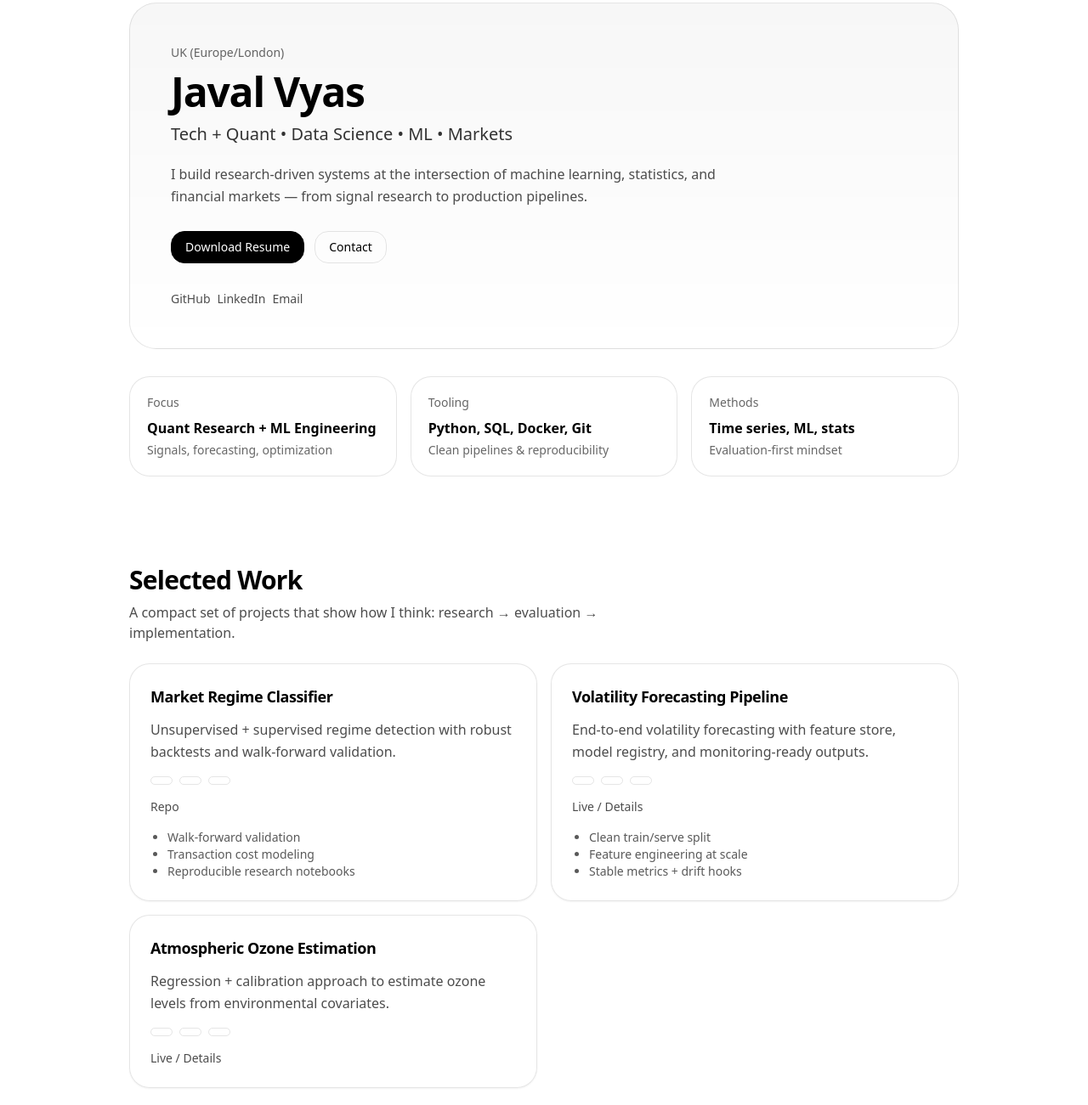
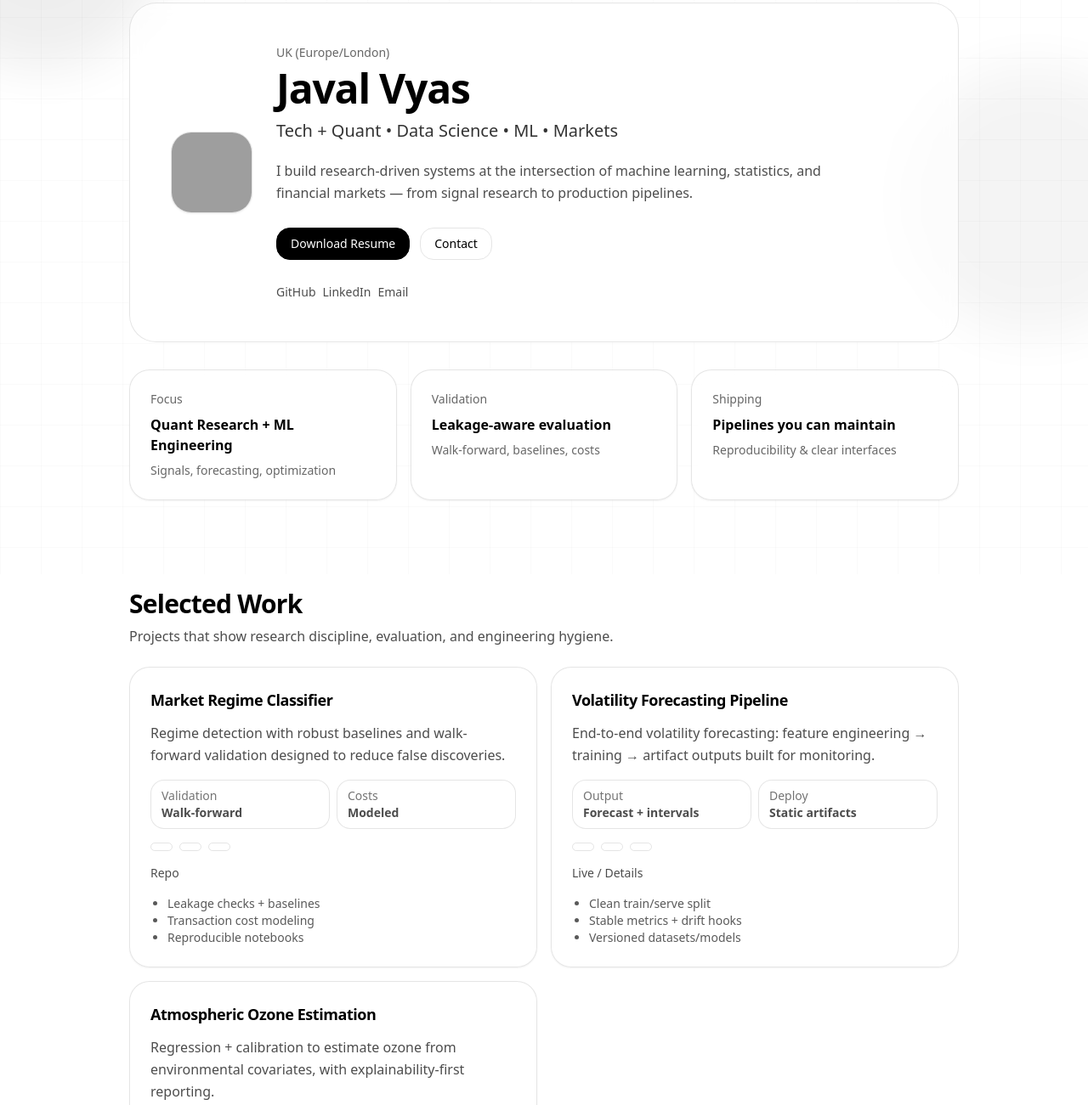
Before and after one commit to JavalVyas2000/javalvyas2000.github.io, an Astro site: page / in a window 1280 px wide. Shown: the part 124-1425 px from the top of the page at 85% size. Built offline with nearby package versions, Linux system fonts and the light colour scheme; Astro itself is replaced by a stand-in of ours; grey boxes are pictures that could not be loaded.

Commit message:
updating css

```diff
--- a/package.json
+++ b/package.json
@@ -11,7 +11,7 @@
     "check": "astro check"
   },
   "dependencies": {
-    "@astrojs/check": "^0.9.4",
+    "@astrojs/check": "^0.9.2",
     "@astrojs/sitemap": "^3.2.1",
     "astro": "^5.0.0",
     "typescript": "^5.6.3"
--- a/src/data/site.ts
+++ b/src/data/site.ts
@@ -1,3 +1,4 @@
+// FILE: src/data/site.ts
 export type Project = {
   title: string;
   blurb: string;
@@ -5,6 +6,7 @@ export type Project = {
   href?: string;
   repo?: string;
   highlights?: string[];
+  metrics?: { label: string; value: string }[]; // optional “impact” row
 };
 
 export type Writing = {
@@ -21,6 +23,7 @@ export type SiteData = {
   tagline: string;
   location?: string;
   email: string;
+  avatar?: string; // e.g. "/profile.jpg"
   socials: { label: string; href: string }[];
   ctas: { label: string; href: string; kind?: "primary" | "ghost" }[];
   highlights: { label: string; value: string; hint?: string }[];
@@ -36,60 +39,75 @@ export const site: SiteData = {
     "I build research-driven systems at the intersection of machine learning, statistics, and financial markets — from signal research to production pipelines.",
   location: "UK (Europe/London)",
   email: "your.email@example.com",
+  avatar: "/profile.jpg", // add this file to /public
+
   socials: [
     { label: "GitHub", href: "https://github.com/JavalVyas2000" },
     { label: "LinkedIn", href: "https://www.linkedin.com/in/your-link/" }
   ],
+
   ctas: [
     { label: "Download Resume", href: "/resume.pdf", kind: "primary" },
     { label: "Contact", href: "#contact", kind: "ghost" }
   ],
+
   highlights: [
     { label: "Focus", value: "Quant Research + ML Engineering", hint: "Signals, forecasting, optimization" },
-    { label: "Tooling", value: "Python, SQL, Docker, Git", hint: "Clean pipelines & reproducibility" },
-    { label: "Methods", value: "Time series, ML, stats", hint: "Evaluation-first mindset" }
+    { label: "Validation", value: "Leakage-aware evaluation", hint: "Walk-forward, baselines, costs" },
+    { label: "Shipping", value: "Pipelines you can maintain", hint: "Reproducibility & clear interfaces" }
   ],
+
   projects: [
     {
       title: "Market Regime Classifier",
-      blurb: "Unsupervised + supervised regime detection with robust backtests and walk-forward validation.",
+      blurb: "Regime detection with robust baselines and walk-forward validation designed to reduce false discoveries.",
       tags: ["Time Series", "ML", "Backtesting"],
       repo: "https://github.com/JavalVyas2000",
-      highlights: ["Walk-forward validation", "Transaction cost modeling", "Reproducible research notebooks"]
+      metrics: [
+        { label: "Validation", value: "Walk-forward" },
+        { label: "Costs", value: "Modeled" }
+      ],
+      highlights: ["Leakage checks + baselines", "Transaction cost modeling", "Reproducible notebooks"]
     },
     {
       title: "Volatility Forecasting Pipeline",
-      blurb: "End-to-end volatility forecasting with feature store, model registry, and monitoring-ready outputs.",
+      blurb: "End-to-end volatility forecasting: feature engineering → training → artifact outputs built for monitoring.",
       tags: ["Forecasting", "Pipelines", "MLOps"],
       href: "https://github.com/JavalVyas2000",
-      highlights: ["Clean train/serve split", "Feature engineering at scale", "Stable metrics + drift hooks"]
+      metrics: [
+        { label: "Output", value: "Forecast + intervals" },
+        { label: "Deploy", value: "Static artifacts" }
+      ],
+      highlights: ["Clean train/serve split", "Stable metrics + drift hooks", "Versioned datasets/models"]
     },
     {
       title: "Atmospheric Ozone Estimation",
-      blurb: "Regression + calibration approach to estimate ozone levels from environmental covariates.",
+      blurb: "Regression + calibration to estimate ozone from environmental covariates, with explainability-first reporting.",
       tags: ["Regression", "Modeling", "Explainability"],
       href: "https://github.com/JavalVyas2000"
     }
   ],
+
   writing: [
     {
       title: "Research Note: Evaluating Signals Without Fooling Yourself",
-      venue: "Blog / Notes",
+      venue: "Notes",
       year: "2026",
       href: "#",
-      blurb: "A practical guide to leakage, overfitting, and validation for time-series signals."
+      blurb: "Leakage, overfitting, and validation patterns for time-series signals."
     },
     {
       title: "Technical Memo: Feature Engineering for Volatility",
-      venue: "Internal-style memo",
+      venue: "Notes",
       year: "2026",
       href: "#",
-      blurb: "What works, what doesn’t, and how to measure it."
+      blurb: "Which features hold up under walk-forward evaluation (and why)."
     }
   ],
+
   skills: [
     { group: "Core", items: ["Python", "SQL", "Git", "Linux", "Docker"] },
     { group: "Quant/ML", items: ["Time Series", "Stats", "Forecasting", "Optimization", "Backtesting"] },
-    { group: "Data", items: ["Pandas", "NumPy", "Sklearn", "Visualization", "ETL"] }
+    { group: "Data", items: ["Pandas", "NumPy", "Sklearn", "ETL", "Visualization"] }
   ]
 };
--- a/src/pages/index.astro
+++ b/src/pages/index.astro
@@ -1,28 +1,51 @@
 ---
+// FILE: src/pages/index.astro
 import BaseLayout from "../layouts/BaseLayout.astro";
 import Section from "../components/Section.astro";
 import Card from "../components/Card.astro";
 import Badge from "../components/Badge.astro";
 import { site } from "../data/site";
+
+const initials = site.name
+  .split(" ")
+  .filter(Boolean)
+  .slice(0, 2)
+  .map((x) => x[0]?.toUpperCase())
+  .join("");
 ---
-<BaseLayout
-  title={`${site.name} — ${site.title}`}
-  description={site.tagline}
-  canonicalPath="/"
->
+<BaseLayout title={`${site.name} — ${site.title}`} description={site.tagline} canonicalPath="/">
+  <!-- Background layer -->
+  <div class="pointer-events-none fixed inset-0 -z-10">
+    <div class="absolute inset-0 bg-grid opacity-[0.35] dark:opacity-[0.25]"></div>
+    <div class="absolute -top-20 -left-24 h-72 w-72 rounded-full bg-black/30 dark:bg-white/20 glow floaty"></div>
+    <div class="absolute top-52 -right-24 h-80 w-80 rounded-full bg-black/20 dark:bg-white/15 glow floaty" style="animation-delay: 1.2s"></div>
+  </div>
+
   <div id="top" class="py-12 sm:py-16">
-    <div class="rounded-[2rem] border border-black/10 dark:border-white/10 bg-gradient-to-b from-black/[0.03] to-transparent dark:from-white/[0.06] p-8 sm:p-12">
+    <!-- Hero -->
+    <div class="rounded-[2rem] border border-black/10 dark:border-white/10 bg-white/70 dark:bg-black/30 backdrop-blur p-8 sm:p-12">
+      <div class="flex flex-col sm:flex-row sm:items-center gap-7">
+        <!-- Avatar -->
+        <div class="shrink-0">
+          {site.avatar ? (
+            <img
+              src={site.avatar}
+              alt={`${site.name} profile photo`}
+              class="h-20 w-20 sm:h-24 sm:w-24 rounded-3xl object-cover border border-black/10 dark:border-white/10 shadow-sm"
+              loading="eager"
+            />
+          ) : (
+            <div class="h-20 w-20 sm:h-24 sm:w-24 rounded-3xl border border-black/10 dark:border-white/10 bg-white/60 dark:bg-black/20 backdrop-blur flex items-center justify-center text-lg font-semibold">
+              {initials}
+            </div>
+          )}
+        </div>
+
         <div class="max-w-2xl">
           <p class="text-sm text-black/60 dark:text-white/60">{site.location}</p>
-        <h1 class="mt-3 text-3xl sm:text-5xl font-semibold tracking-tight">
-          {site.name}
-        </h1>
-        <p class="mt-3 text-lg sm:text-xl text-black/80 dark:text-white/80">
-          {site.title}
-        </p>
-        <p class="mt-5 text-black/70 dark:text-white/70 leading-relaxed">
-          {site.tagline}
-        </p>
+          <h1 class="mt-2 text-3xl sm:text-5xl font-semibold tracking-tight">{site.name}</h1>
+          <p class="mt-3 text-lg sm:text-xl text-black/80 dark:text-white/80">{site.title}</p>
+          <p class="mt-5 text-black/70 dark:text-white/70 leading-relaxed">{site.tagline}</p>
 
           <div class="mt-7 flex flex-wrap gap-3">
             {site.ctas.map((c) => (
@@ -39,7 +62,7 @@ import { site } from "../data/site";
             ))}
           </div>
 
-        <div class="mt-8 flex flex-wrap gap-2">
+          <div class="mt-7 flex flex-wrap gap-2">
             {site.socials.map((s) => (
               <a class="text-sm hover:underline underline-offset-4 text-black/70 dark:text-white/70" href={s.href}>
                 {s.label}
@@ -51,27 +74,36 @@ import { site } from "../data/site";
           </div>
         </div>
       </div>
+    </div>
 
+    <!-- Highlights -->
     <div class="mt-8 grid gap-4 sm:grid-cols-3">
       {site.highlights.map((h) => (
-        <div class="rounded-3xl border border-black/10 dark:border-white/10 p-5 bg-white/50 dark:bg-black/20 backdrop-blur">
+        <div class="rounded-3xl border border-black/10 dark:border-white/10 p-6 bg-white/60 dark:bg-black/25 backdrop-blur shadow-sm hover:shadow-md transition">
           <p class="text-sm text-black/60 dark:text-white/60">{h.label}</p>
           <p class="mt-2 font-semibold">{h.value}</p>
-          {h.hint && <p class="mt-1 text-sm text-black/60 dark:text-white/60">{h.hint}</p>}
+          {h.hint && <p class="mt-2 text-sm text-black/60 dark:text-white/60">{h.hint}</p>}
         </div>
       ))}
     </div>
   </div>
 
-  <Section
-    id="projects"
-    title="Selected Work"
-    subtitle="A compact set of projects that show how I think: research → evaluation → implementation."
-  >
+  <Section id="projects" title="Selected Work" subtitle="Projects that show research discipline, evaluation, and engineering hygiene.">
     <div class="grid gap-4 sm:grid-cols-2">
       {site.projects.map((p) => (
         <Card title={p.title} href={p.href ?? p.repo}>
           <p class="leading-relaxed">{p.blurb}</p>
+
+          {p.metrics?.length ? (
+            <div class="mt-4 grid grid-cols-2 gap-2 text-sm">
+              {p.metrics.map((m) => (
+                <div class="rounded-2xl border border-black/10 dark:border-white/10 px-3 py-2 bg-white/50 dark:bg-black/20">
+                  <p class="text-black/55 dark:text-white/55">{m.label}</p>
+                  <p class="font-semibold">{m.value}</p>
+                </div>
+              ))}
+            </div>
+          ) : null}
 
           <div class="mt-4 flex flex-wrap gap-2">
             {p.tags.map((t) => (
@@ -106,11 +138,7 @@ import { site } from "../data/site";
     </div>
   </Section>
 
-  <Section
-    id="writing"
-    title="Research / Notes"
-    subtitle="Short, pragmatic write-ups: how to validate, how to avoid leakage, how to ship."
-  >
+  <Section id="writing" title="Research / Notes" subtitle="Short write-ups: what I tested, how I validated it, and what I’d ship.">
     <div class="grid gap-4">
       {site.writing.map((w) => (
         <Card title={w.title} href={w.href}>
@@ -124,14 +152,10 @@ import { site } from "../data/site";
     </div>
   </Section>
 
-  <Section
-    id="skills"
-    title="Skills"
-    subtitle="The stack I reach for when building research-grade and production-grade work."
-  >
+  <Section id="skills" title="Skills" subtitle="A compact stack. I optimize for reproducibility, evaluation, and maintainability.">
     <div class="grid gap-4 sm:grid-cols-3">
       {site.skills.map((g) => (
-        <div class="rounded-3xl border border-black/10 dark:border-white/10 p-6 bg-white/50 dark:bg-black/20 backdrop-blur">
+        <div class="rounded-3xl border border-black/10 dark:border-white/10 p-6 bg-white/60 dark:bg-black/25 backdrop-blur shadow-sm hover:shadow-md transition">
           <p class="font-semibold">{g.group}</p>
           <div class="mt-4 flex flex-wrap gap-2">
             {g.items.map((i) => (
@@ -143,12 +167,8 @@ import { site } from "../data/site";
     </div>
   </Section>
 
-  <Section
-    id="contact"
-    title="Contact"
-    subtitle="If you’re building something technical in markets/data, I’m happy to chat."
-  >
-    <div class="rounded-3xl border border-black/10 dark:border-white/10 p-6 bg-white/50 dark:bg-black/20 backdrop-blur">
+  <Section id="contact" title="Contact" subtitle="If you’re building something technical in markets/data, I’m happy to chat.">
+    <div class="rounded-3xl border border-black/10 dark:border-white/10 p-6 bg-white/60 dark:bg-black/25 backdrop-blur shadow-sm">
       <p class="text-black/70 dark:text-white/70">
         Best way to reach me:{" "}
         <a class="font-semibold hover:underline underline-offset-4" href={`mailto:${site.email}`}>
@@ -163,10 +183,6 @@ import { site } from "../data/site";
           </a>
         ))}
       </div>
-
-      <p class="mt-6 text-sm text-black/60 dark:text-white/60">
-        Tip: update your content in <code class="px-1 py-0.5 rounded bg-black/5 dark:bg-white/10">src/data/site.ts</code>.
-      </p>
     </div>
   </Section>
 </BaseLayout>
--- a/src/styles/global.css
+++ b/src/styles/global.css
@@ -1,3 +1,4 @@
+/* FILE: src/styles/global.css */
 @tailwind base;
 @tailwind components;
 @tailwind utilities;
@@ -15,3 +16,31 @@
 .dark ::selection {
   background: rgba(255, 255, 255, 0.18);
 }
+
+/* Subtle “premium” background without heavy visuals */
+.bg-grid {
+  background-image: linear-gradient(to right, rgba(0,0,0,.06) 1px, transparent 1px),
+    linear-gradient(to bottom, rgba(0,0,0,.06) 1px, transparent 1px);
+  background-size: 48px 48px;
+}
+.dark .bg-grid {
+  background-image: linear-gradient(to right, rgba(255,255,255,.06) 1px, transparent 1px),
+    linear-gradient(to bottom, rgba(255,255,255,.06) 1px, transparent 1px);
+}
+
+.glow {
+  filter: blur(30px);
+  opacity: 0.22;
+}
+.dark .glow {
+  opacity: 0.18;
+}
+
+@keyframes floaty {
+  0% { transform: translate3d(0,0,0); }
+  50% { transform: translate3d(0,-10px,0); }
+  100% { transform: translate3d(0,0,0); }
+}
+.floaty {
+  animation: floaty 6s ease-in-out infinite;
+}
```
Lines whose indentation alone changed are shown as unchanged.
